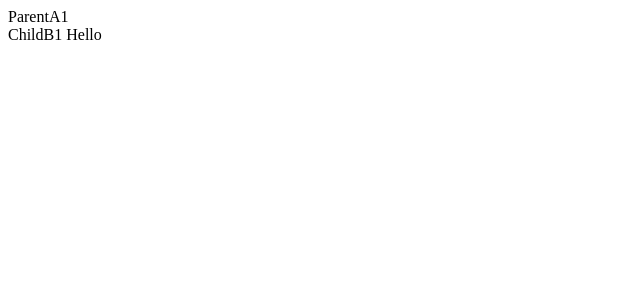
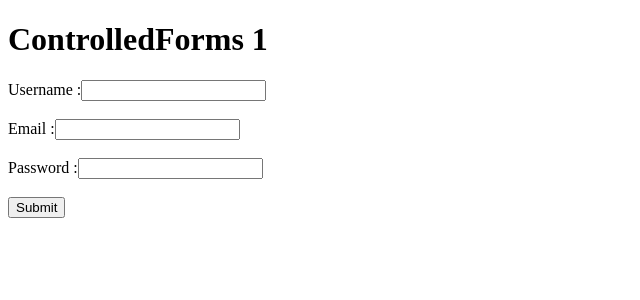
Before and after one commit to Sarvesh-1999/React-12PM, a React (Vite) app: page / in a window 1280 px wide. Shown: the top 300 px of the page, without its empty margins (0-640 px from the left). Built offline with nearby package versions, Linux system fonts and the light colour scheme.

Commit message:
controlledforms1

```diff
--- a/src/App.jsx
+++ b/src/App.jsx
@@ -9,6 +9,7 @@ import Context1 from "./allTopics/05_context/Context1";
 import Parent1 from "./allTopics/06_childrenProps/Parent1";
 import Context2 from "./allTopics/07_context2/Context2";
 import ParentA1 from "./allTopics/07_context2/ParentA1";
+import ControlledForms1 from "./allTopics/08_forms/ControlledForms1";
 import Card from "./components/Card";
 
 function App() {
@@ -24,7 +25,8 @@ function App() {
       {/* <ParentA/> */}
       {/* <Context1/> */}
       {/* <Parent1/> */}
-      <ParentA1 />
+      {/* <ParentA1 /> */}
+      <ControlledForms1/>
     </>
   );
 }
--- /dev/null
+++ b/src/allTopics/08_forms/ControlledForms1.jsx
@@ -0,0 +1,75 @@
+import { useState } from "react";
+
+const ControlledForms1 = () => {
+  const [username, setUsername] = useState("");
+  const [email, setEmail] = useState("");
+  const [password, setPassword] = useState("");
+
+  function handleSubmit(e) {
+    e.preventDefault();
+    //! creating new user
+    let user = { id:Date.now() , username, email, password };
+    console.log(user);
+
+    //! get user from localStorage OR []
+    let allUsers = JSON.parse(localStorage.getItem("users")) || []
+
+    //! push newUser to allUsers[]
+    allUsers.push(user)
+
+    //! store allUsers in localStorage
+    localStorage.setItem("users",JSON.stringify(allUsers))
+
+    // clear input fields
+    setUsername("")
+    setEmail("")
+    setPassword("")
+  }
+
+  return (
+    <div>
+      <h1>ControlledForms 1</h1>
+
+      <form onSubmit={handleSubmit}>
+        <label htmlFor="username">Username :</label>
+        <input
+          type="text"
+          id="username"
+          value={username}
+          onChange={(e) => setUsername(e.target.value)}
+        />
+
+        <br />
+        <br />
+
+        <label htmlFor="email">Email :</label>
+        <input
+          type="text"
+          id="email"
+          value={email}
+          onChange={(e) => setEmail(e.target.value)}
+        />
+
+        <br />
+        <br />
+
+        <label htmlFor="password">Password :</label>
+        <input
+          type="text"
+          id="password"
+          value={password}
+          onChange={(e) => setPassword(e.target.value)}
+        />
+
+        <br />
+        <br />
+        <button>Submit</button>
+      </form>
+
+
+
+    </div>
+  );
+};
+
+export default ControlledForms1;
```
Also changed, not shown: demo.html (added, +43 -0 lines).
